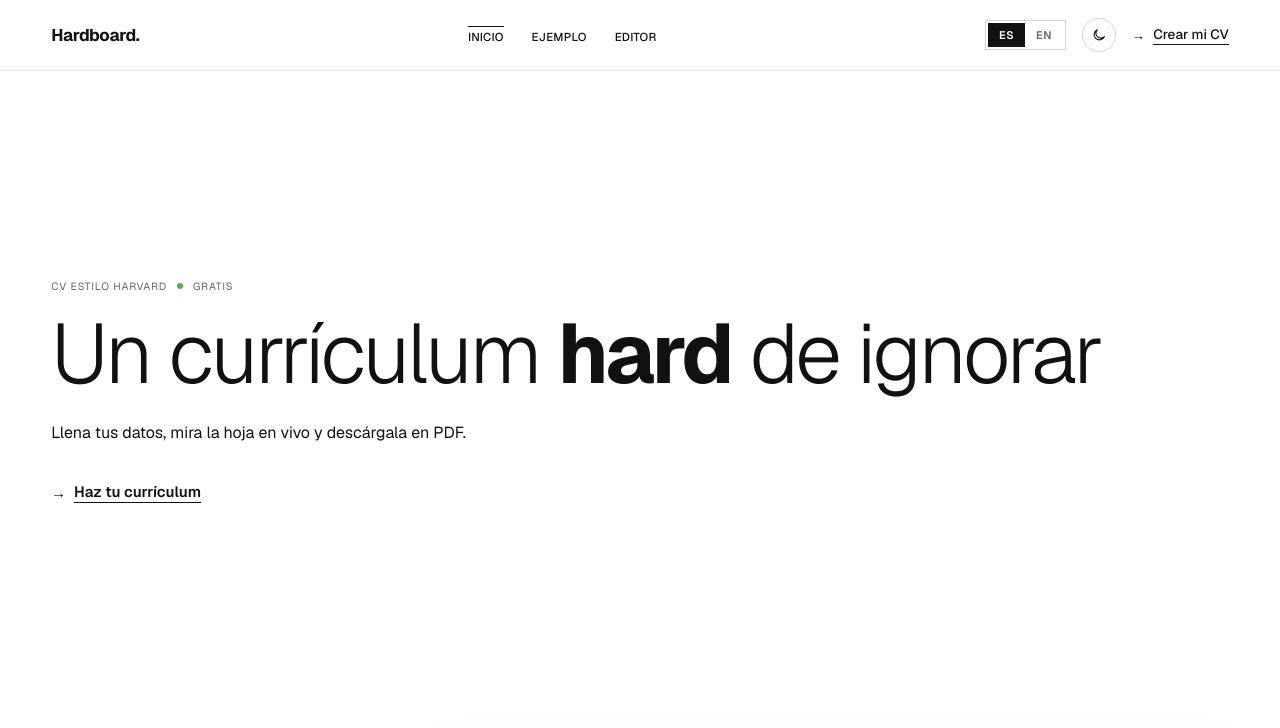
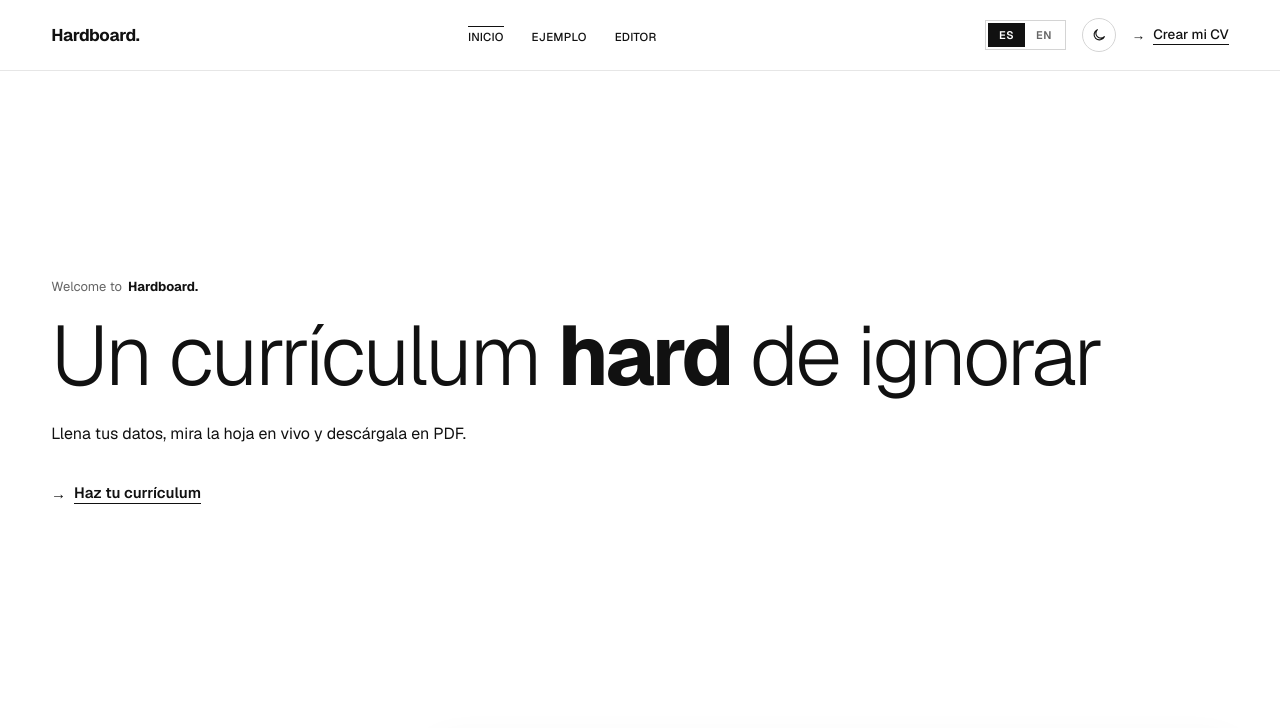
Before and after one commit to UrielOrtizv1000/Hardboard, a plain HTML site: page index.html in a window 1280 px wide. Shown: the top 728 px of the page. Drawn offline with nearby package versions, Linux system fonts and the light colour scheme.

Commit message:
feat(landing): replace hero kicker with 'Welcome to Hardboard.'

```diff
--- a/assets/css/pages/landing.css
+++ b/assets/css/pages/landing.css
@@ -21,15 +21,18 @@
   padding: 96px var(--gutter);
 }
 
-/* Línea pequeña sobre el título: "CV estilo Harvard • Gratis" */
+/* Línea pequeña sobre el título: "Welcome to **Hardboard.**" (se escribe tal cual, sin mayúsculas forzadas) */
 .kicker {
   display: flex;
-  align-items: center;
-  gap: 10px;
-  font-size: 10.5px;
-  letter-spacing: 0.08em;
-  text-transform: uppercase;
+  align-items: baseline;
+  gap: 6px;
+  font-size: 13px;
   color: var(--muted);
+}
+
+.kicker__brand {
+  font-weight: 700;
+  color: var(--fg);
 }
 
 .hero__title {
--- a/assets/js/i18n/en.js
+++ b/assets/js/i18n/en.js
@@ -15,8 +15,7 @@ HB.i18n.register('en', {
     docTitle: 'Hardboard. — CV',
     example: 'Example',
     create: 'Build my CV',
-    kicker: 'Harvard-style CV',
-    free: 'Free',
+    kicker: 'Welcome to',
     h1a: 'A résumé',
     h1b: 'to ignore',
     sub: 'Fill in your details, watch the sheet update live and download it as a PDF.',
--- a/assets/js/i18n/es.js
+++ b/assets/js/i18n/es.js
@@ -20,8 +20,7 @@ HB.i18n.register('es', {
     docTitle: 'Hardboard. — CV',
     example: 'Ejemplo',
     create: 'Crear mi CV',
-    kicker: 'CV estilo Harvard',
-    free: 'Gratis',
+    kicker: 'Welcome to',
     h1a: 'Un currículum',
     h1b: 'de ignorar',
     sub: 'Llena tus datos, mira la hoja en vivo y descárgala en PDF.',
--- a/index.html
+++ b/index.html
@@ -76,9 +76,8 @@
          ===================================================================== -->
     <section class="hero" id="inicio">
       <div class="kicker">
-        <span data-i18n="landing.kicker">CV estilo Harvard</span>
-        <span class="status-dot" aria-hidden="true"></span>
-        <span data-i18n="landing.free">Gratis</span>
+        <span data-i18n="landing.kicker">Welcome to</span>
+        <strong class="kicker__brand">Hardboard.</strong>
       </div>
 
       <h1 class="hero__title">
```
